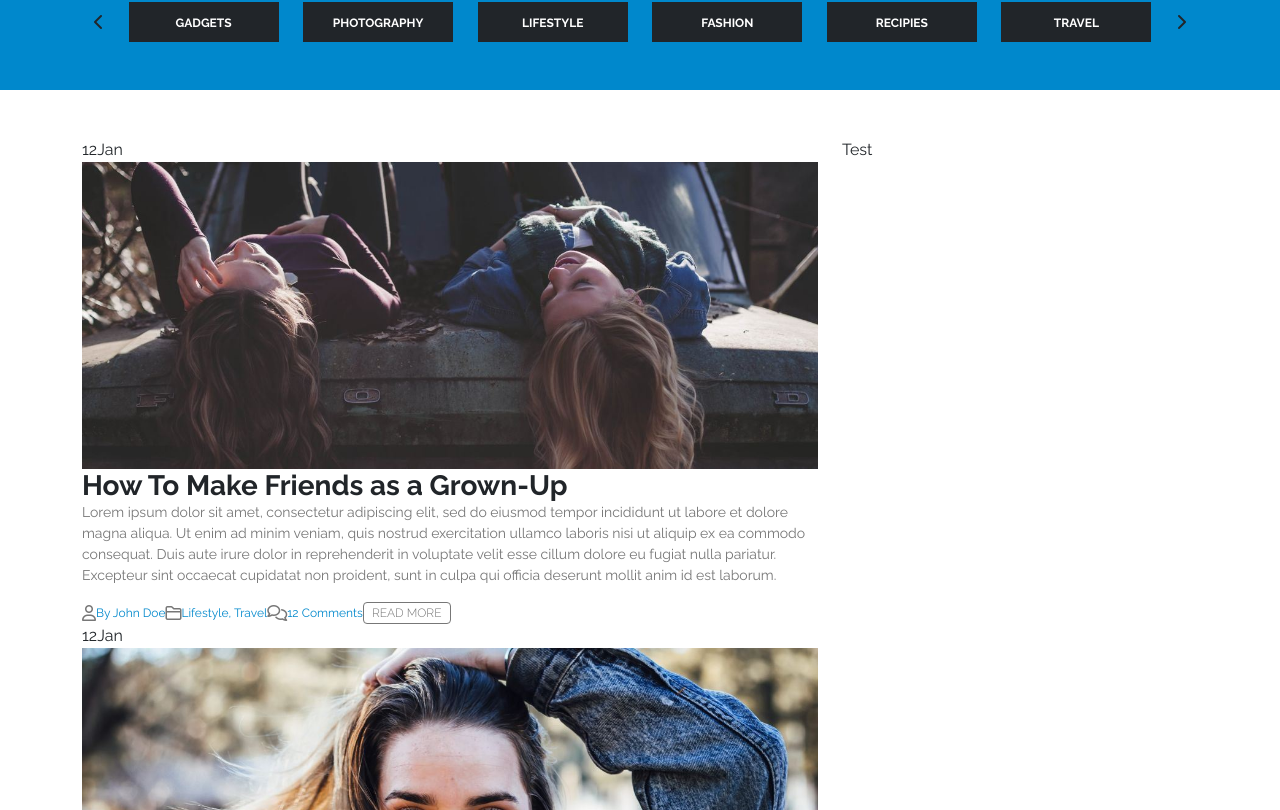
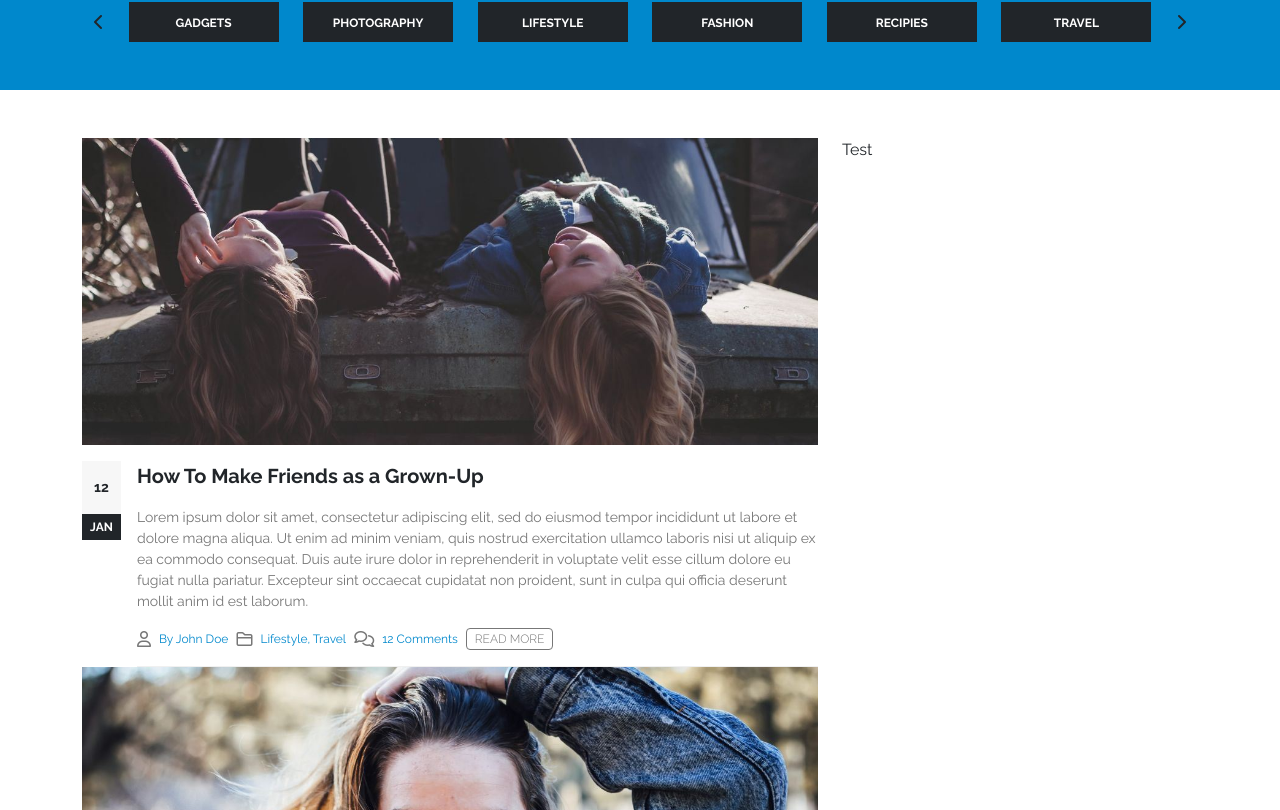
Before and after one commit to pierfrancescoscar/proj-html-vuejs, a Vue app: page / in a window 1280 px wide. Shown: the part 1370-2180 px from the top of the page. Built offline with nearby package versions, Linux system fonts and the light colour scheme.

Commit message:
ADD: styled date tag to each blog post

```diff
--- a/src/components/SingleBlogPost.vue
+++ b/src/components/SingleBlogPost.vue
@@ -1,31 +1,43 @@
 <template>
 
 <li class="list-unstyled">
-            <span>{{dateNumber}}</span>
-            <span>{{dateMonth}}</span>
 
-            <img class="img-fluid" :src="require(`@/assets/${image}.jpg`)" :alt="title">
 
-            <a class="h3 text-decoration-none" :href="url">
+            <img class="img-fluid pb-3" :src="require(`@/assets/${image}.jpg`)" :alt="title">
+
+    <div class="blog-main-content d-flex">
+
+            <div class="post-date d-flex flex-column text-center pe-3">
+                <span class="date-number py-3 px-2">{{dateNumber}}</span>
+                <span class="date-month py-1 px-2 text-uppercase">{{dateMonth}}</span>
+            </div>
+
+        <div class="blog-content">
+                    <div class="heading-blog">
+                        <a class="text-decoration-none" href="#">
                             {{title}}
                         </a>
 
-            <p>
+                        <p class="pt-3">
                             {{description}}
                         </p>
+                    </div>
 
-        <div class="blog-footer d-flex align-items-center">
+                <div class="blog-footer d-flex align-items-center pb-3">
 
-            <i class="far fa-user"></i>
-                <span class="post-data">By {{author}}</span>
-            <i class="far fa-folder"></i>
-                <span class="post-data">{{category}}</span>
-            <i class="far fa-comments"></i>
-                <span class="post-data">{{comments}}</span>
+                    <i class="far fa-user pe-2"></i>
+                        <span class="post-data pe-2">By {{author}}</span>
+                    <i class="far fa-folder pe-2"></i>
+                        <span class="post-data pe-2">{{category}}</span>
+                    <i class="far fa-comments pe-2"></i>
+                        <span class="post-data pe-2">{{comments}}</span>
 
                     <button class="rounded text-uppercase px-2">
                         Read More
                     </button>
+
+                </div>
+        </div>
 
     </div>
 
@@ -56,6 +68,7 @@ export default {
 a {
     color: $text-9;
     font-weight: $strong-fw;
+    font-size: $big-fs;
 }
 
 p {
@@ -80,5 +93,25 @@ button {
     color: $text-4;
 }
 
+.blog-footer {
+    border-bottom: 1px solid $border-11;
+}
+    span {
+        cursor: pointer;
+    }
+
+.date-number {
+    background-color: $background-2;
+    color: $text-9;
+    font-size: $medium-fs;
+    font-weight: $strong-fw;
+}
+
+.date-month {
+    background-color: $background-7;
+    color: $text-1;
+    font-size: $minor-fs;
+    font-weight: $strong-fw;
+}
 
 </style>
```
Lines whose indentation alone changed are shown as unchanged.
